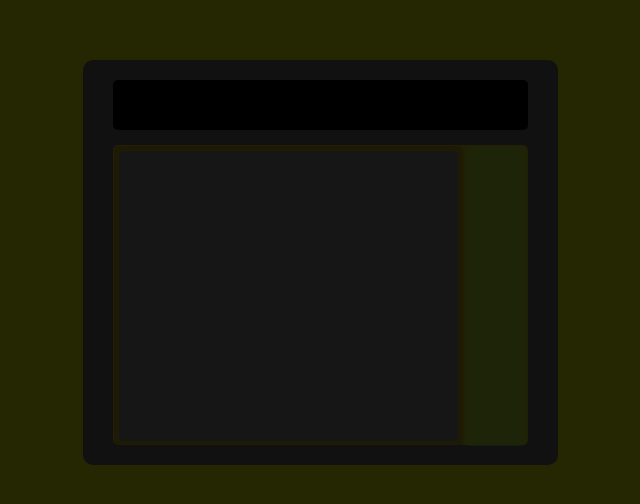
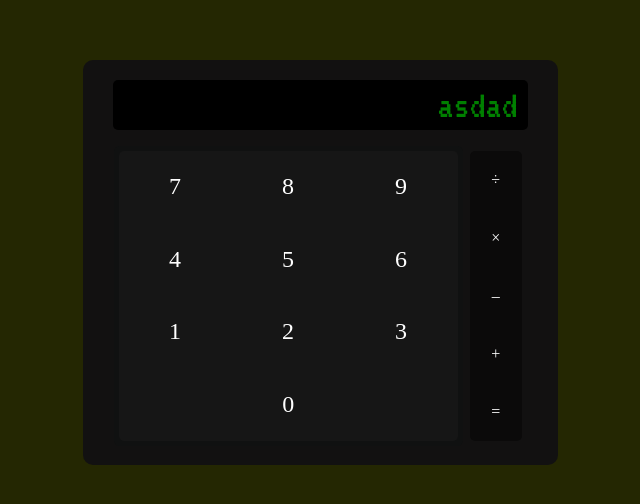
Before and after one commit to Duzoka/calculator-web, a plain HTML site: page index.html in a window 1280 px wide. Shown: the part 138-642 px from the top of the page, without its empty margins (320-960 px from the left). Drawn offline with Linux system fonts and the light colour scheme.

Commit message:
Added a good visual but temporary

```diff
--- a/index.html
+++ b/index.html
@@ -4,6 +4,7 @@
     <meta charset="UTF-8">
     <meta http-equiv="X-UA-Compatible" content="IE=edge">
     <meta name="viewport" content="width=device-width, initial-scale=1.0">
+
 
     <link type="image/png" sizes="16x16" rel="icon" href="./src/images/icons8-calculadora-16.png">
 
@@ -15,20 +16,41 @@
 <body>
 
     <main class="container">
-        <header></header>
+        <header>
+            <p id="resultado">asdad</p>
+        </header>
         <div class="pseudo">
             <div class="valores">
                 <div class="nove-oito-sete">
-                    <div class="nove"></div>
-                    <div class="oito"></div>
-                    <div class="sete"></div>
+                    <div class="number-button">7</div>
+                    <div class="number-button">8</div>
+                    <div class="number-button">9</div>
                 </div>
-                <div class="seis-cinco-quatro"></div>
-                <div class="tres-dois-um"></div>
-                <div class="zero"></div>
+                <div class="seis-cinco-quatro">
+                    <div class="number-button">4</div>
+                    <div class="number-button">5</div>
+                    <div class="number-button">6</div>
+                </div>
+                <div class="tres-dois-um">
+                    <div class="number-button">1</div>
+                    <div class="number-button">2</div>
+                    <div class="number-button">3</div>
+                </div>
+                <div class="zero">
+                    <div class="number-button">0</div>
+
+                </div>
             </div>
-            <div class="operadores"></div>
+            <div class="operadores">
+                <div class="operator-button" id="first">÷</div>
+                <div class="operator-button">×</div>
+                <div class="operator-button">–</div>
+                <div class="operator-button">+</div>
+                <div class="operator-button" id="last">=</div>
+            </div>
         </div>
     </main>
+
+    <script src="./src/js/JavaScript-Calculator.js"></script>
 </body>
 </html>
--- a/src/css/reset.css
+++ b/src/css/reset.css
@@ -1,3 +1,7 @@
+@import url('https://fonts.googleapis.com/css2?family=VT323&display=swap');
+
+
+
 * {
     margin: 0;
     padding: 0;
--- a/src/css/style.css
+++ b/src/css/style.css
@@ -15,18 +15,28 @@ body {
     margin: 1rem 2rem;
 }
 
+
+
 header {
     width: 100%;
     height: 50px;
     background-color: rgb(0, 0, 0);
     border-radius: 5px;
     margin: 0 0 15px;
+    padding: 5px 10px;
+    text-align: right;
+    font-size: 2.5rem;
+    font-family: 'VT323', monospace;
+}
+
+header p {
+    color: green;
+
 }
 
 .pseudo {
     width: 100%;
     height: 300px;
-    background-color: rgb(36, 31, 2);
     border-radius:5px;
     display: flex;
 }
@@ -40,6 +50,10 @@ header {
     padding: 5px;
     display: flex;
     flex-direction: column;
+}
+
+.nove-oito-sete, .seis-cinco-quatro, .tres-dois-um {
+    display: flex;
 }
 
 .pseudo .valores .nove-oito-sete {
@@ -73,7 +87,56 @@ header {
 .pseudo .operadores {
     width: 15%;
     height: 100%;
-    background-color: rgba(20, 44, 16, 0.415);
+    display: flex;
+    flex-direction: column;
     border-radius: 5px;
     margin: 1px;
+    padding: 5px;
 }
+
+.number-button {
+    width: 33.3%;
+    height: 100%;
+    display: flex;
+    justify-content: center;
+    align-items: center;
+    font-size: 24px;
+    font-weight: 500;
+    transition: 0.2s ease-in-out;
+    color: white;
+}
+
+.pseudo .valores .zero  {
+    display: flex;
+    justify-content: center;
+    width: 100%;
+}
+
+.number-button:hover {
+    background-color: rgba(0, 0, 0, 0.244);
+}
+
+.pseudo .operadores .operator-button {
+    width: 100%;
+    height: 20%;
+    display: flex;
+    justify-content: center;
+    align-items: center;
+    background-color: rgba(0, 0, 0, 0.415);
+    color: white;
+    transition: 0.2s ease-in-out;
+}
+
+#first {
+    border-top-left-radius: 5px;
+    border-top-right-radius: 5px;
+}
+
+#last {
+    border-bottom-left-radius: 5px;
+    border-bottom-right-radius: 5px;
+}
+
+.pseudo .operadores .operator-button:hover {
+    background-color: rgb(0, 0, 0);
+}
--- /dev/null
+++ b/src/js/JavaScript-Calculator.js
@@ -0,0 +1,8 @@
+const buttons = document.querySelectorAll('.number-button, .operator-button');
+buttons.forEach(button => {
+  button.addEventListener('click', event => {
+    const value = event.target.textContent;
+    console.log(`Botão clicado: ${value}`);
+    // aqui você pode adicionar o código para fazer o cálculo com base no valor do botão clicado
+  });
+});
```
Also changed, not shown: 1 other file.
